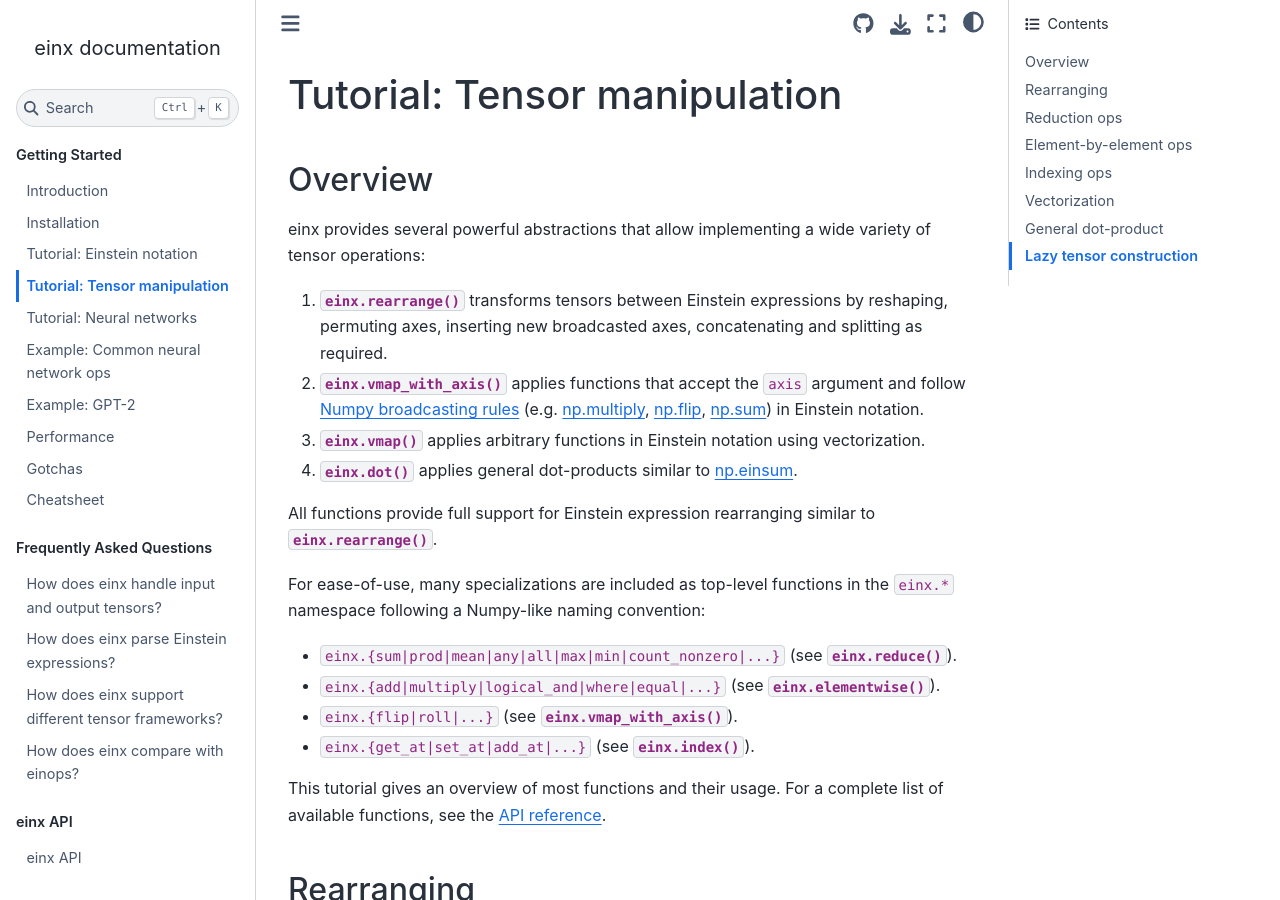
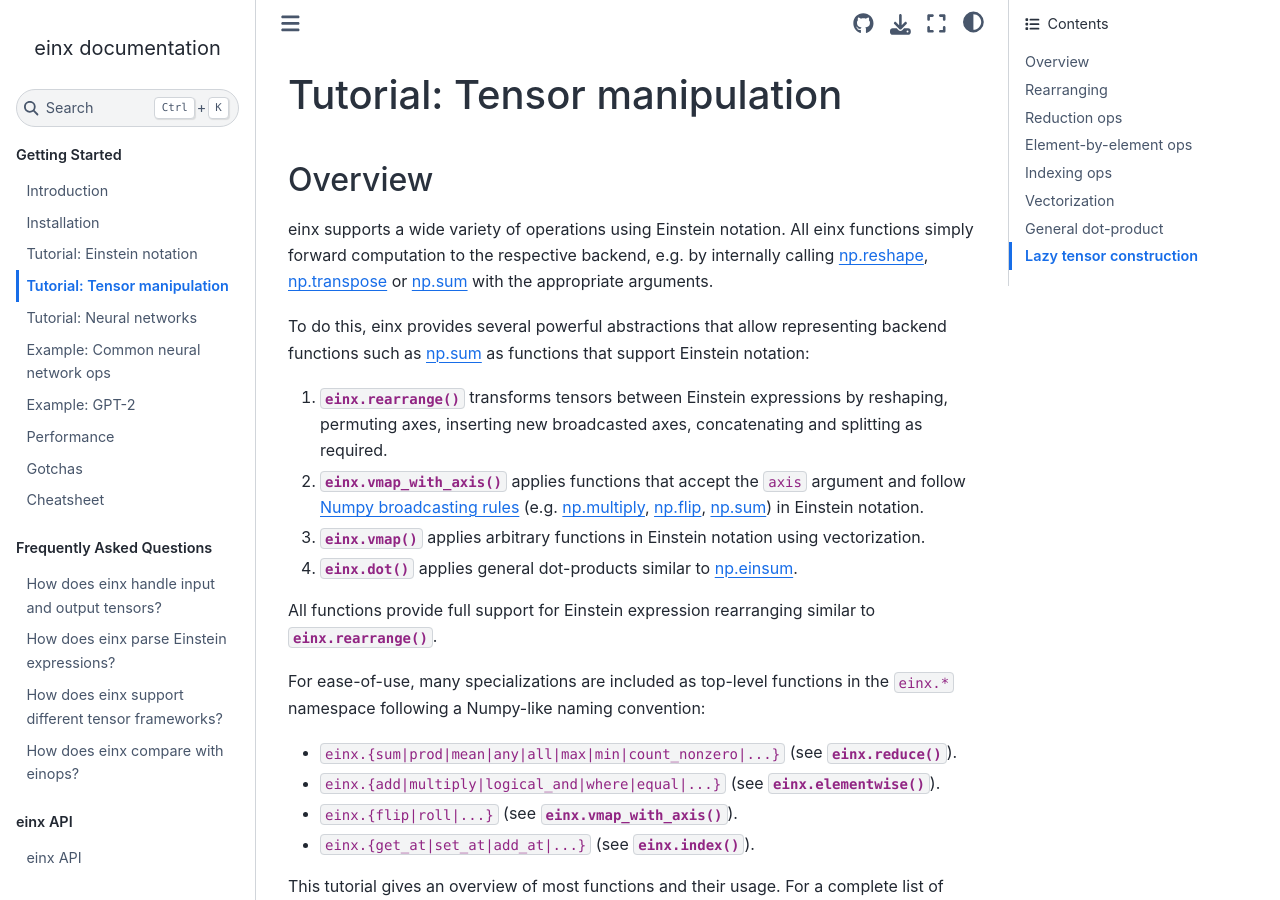
Before and after one commit to fferflo/einx, a Sphinx documentation site: the page built from docs/source/gettingstarted/tensormanipulation.rst, in a window 1280 px wide and 900 px high. Built offline with Sphinx 7.4.7 and the Sphinx Book theme 1.1.4, drawn with Linux system fonts in a browser that asks for light colours.

Commit message:
Update docs

```diff
--- a/docs/source/gettingstarted/tensormanipulation.rst
+++ b/docs/source/gettingstarted/tensormanipulation.rst
@@ -4,7 +4,13 @@ Tutorial: Tensor manipulation
 Overview
 --------
 
-einx provides several powerful abstractions that allow implementing a wide variety of tensor operations:
+einx supports a wide variety of operations using Einstein notation. All einx functions simply forward computation to the respective backend, e.g. by
+internally calling `np.reshape <https://numpy.org/doc/stable/reference/generated/numpy.reshape.html>`_,
+`np.transpose <https://numpy.org/doc/stable/reference/generated/numpy.transpose.html>`_ or
+`np.sum <https://numpy.org/doc/stable/reference/generated/numpy.sum.html>`_ with the appropriate arguments.
+
+To do this, einx provides several powerful abstractions that allow representing backend functions such as
+`np.sum <https://numpy.org/doc/stable/reference/generated/numpy.sum.html>`_ as functions that support Einstein notation:
 
 1. :func:`einx.rearrange` transforms tensors between Einstein expressions by reshaping, permuting axes, inserting new
    broadcasted axes, concatenating and splitting as required.
```
Also changed, not shown: readme.md (+8 -8 lines).
